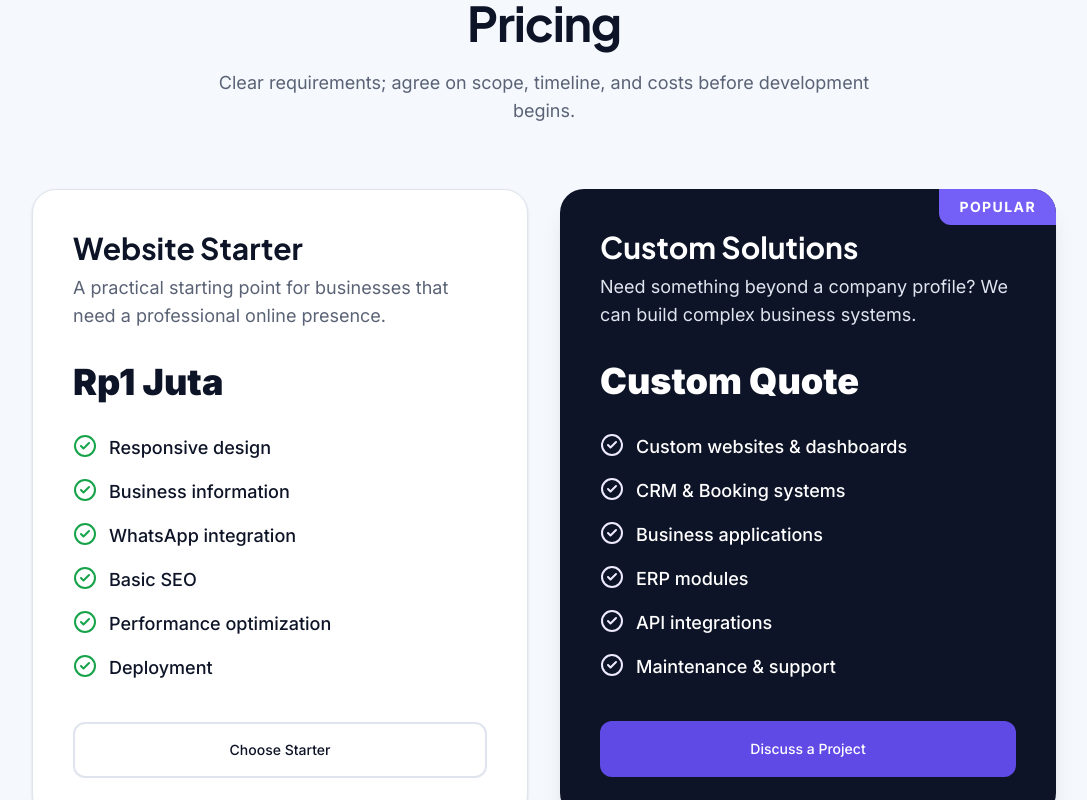
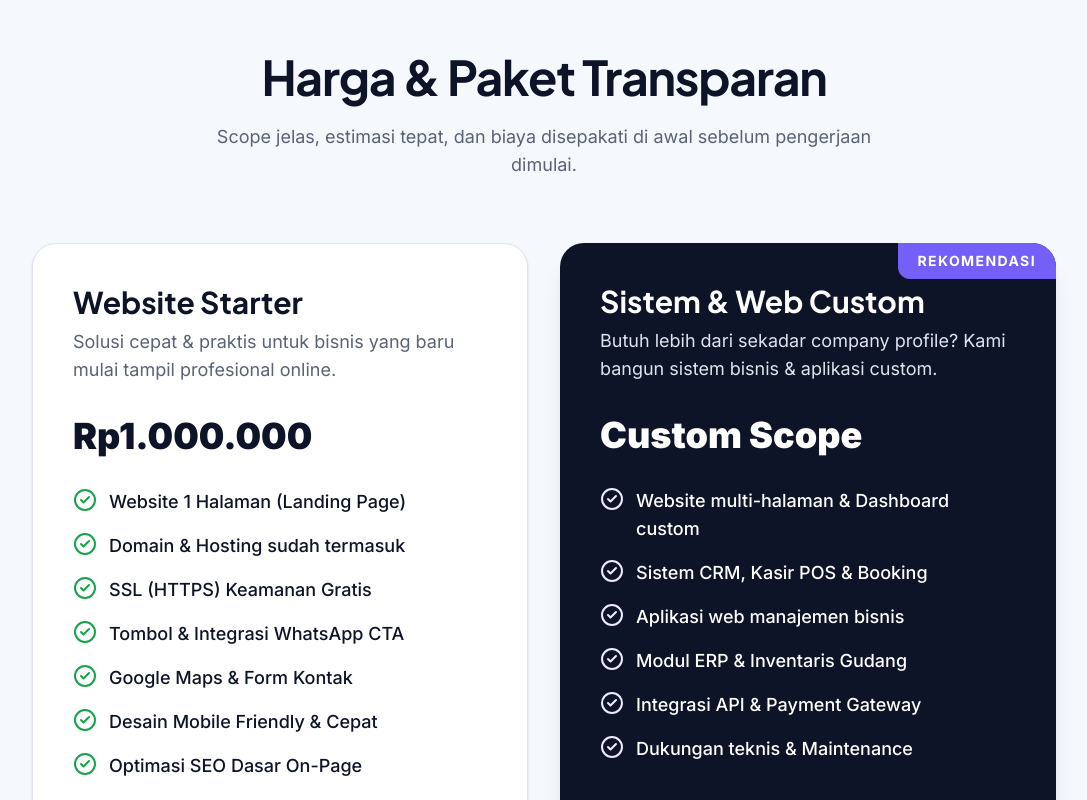
Before and after one commit to fajrifaisal-dev/ruvia-studios, a Next.js app: page / in a window 1280 px wide. Shown: the part 2860-3660 px from the top of the page, without its empty margins (96-1183 px from the left). Built offline with nearby package versions, Linux system fonts and the light colour scheme; no server answers.

Commit message:
Update Starter package pricing to Rp1.000.000 (domain included) and preserve custom system portfolio items

```diff
--- a/app/page.tsx
+++ b/app/page.tsx
@@ -272,25 +272,25 @@ export default function Home() {
         <div className="mx-auto max-w-6xl px-5 sm:px-8">
           <Reveal>
             <div className="text-center mb-16">
-              <h2 className="text-[clamp(2rem,3vw+1rem,3rem)] font-bold leading-tight text-[var(--ink)] mb-4 tracking-tight">Our Approach</h2>
+              <h2 className="text-[clamp(2rem,3vw+1rem,3rem)] font-bold leading-tight text-[var(--ink)] mb-4 tracking-tight">Pendekatan Kami</h2>
               <p className="text-lg text-[var(--ink-muted)] leading-relaxed max-w-2xl mx-auto">
-                From researching business needs to a ready-to-use website or system.
+                Dari riset kebutuhan bisnis hingga website atau sistem digital yang siap pakai.
               </p>
             </div>
           </Reveal>
 
           <div className="grid grid-cols-1 md:grid-cols-2 lg:grid-cols-4 gap-6">
             {[
-              { num: "01", title: "Understand", desc: "Understanding your business needs, audience, and current problems." },
-              { num: "02", title: "Plan", desc: "Defining the right solution, structure, and setting a clear scope." },
-              { num: "03", title: "Build", desc: "Developing the system reliably, responsively, and practically." },
-              { num: "04", title: "Launch", desc: "Deploying it properly with SEO optimization and handing it over." }
+              { num: "01", title: "Pahami (Understand)", desc: "Memahami tujuan bisnis, target audiens, dan tantangan yang ingin Anda selesaikan." },
+              { num: "02", title: "Perencanaan (Plan)", desc: "Menentukan solusi terbaik, alur informasi, dan menetapkan scope kerja yang jelas." },
+              { num: "03", title: "Pengembangan (Build)", desc: "Membangun sistem dengan cepat, responsif, aman, dan berorientasi pada kemudahan pengguna." },
+              { num: "04", title: "Peluncuran (Launch)", desc: "Deploy ke domain resmi, optimasi SEO dasar, dan serah terima penggunaan lengkap." }
             ].map((step, idx) => (
               <Reveal key={step.num} delay={idx * 0.1}>
                 <div className="bg-[var(--surface)] p-8 rounded-2xl border border-[var(--line)] shadow-sm relative overflow-hidden group h-full">
                   <div className="text-6xl font-black text-[var(--bg)] absolute -top-2 -right-4 group-hover:scale-110 group-hover:text-[var(--accent-soft)] transition-all duration-500 z-0">{step.num}</div>
                   <div className="relative z-10">
-                    <div className="text-sm font-bold text-[var(--accent-strong)] mb-2 uppercase tracking-widest">{step.num} Step</div>
+                    <div className="text-sm font-bold text-[var(--accent-strong)] mb-2 uppercase tracking-widest">Tahap {step.num}</div>
                     <h3 className="text-xl font-bold mb-3">{step.title}</h3>
                     <p className="text-[var(--ink-muted)] leading-relaxed">{step.desc}</p>
                   </div>
@@ -306,9 +306,9 @@ export default function Home() {
         <div className="mx-auto max-w-6xl px-5 sm:px-8">
           <Reveal>
             <div className="mb-16 text-center max-w-2xl mx-auto">
-              <h2 className="text-[clamp(2rem,3vw+1rem,3rem)] font-bold leading-tight text-[var(--ink)] mb-4 tracking-tight">Pricing</h2>
+              <h2 className="text-[clamp(2rem,3vw+1rem,3rem)] font-bold leading-tight text-[var(--ink)] mb-4 tracking-tight">Harga & Paket Transparan</h2>
               <p className="text-lg text-[var(--ink-muted)]">
-                Clear requirements; agree on scope, timeline, and costs before development begins.
+                Scope jelas, estimasi tepat, dan biaya disepakati di awal sebelum pengerjaan dimulai.
               </p>
             </div>
           </Reveal>
@@ -318,19 +318,27 @@ export default function Home() {
               <div className="bg-[var(--surface)] rounded-3xl border border-[var(--line)] p-10 shadow-sm flex flex-col h-full hover:border-[var(--ink-muted)] transition-colors">
                 <h3 className="text-3xl font-bold mb-2">Website Starter</h3>
                 <p className="text-[var(--ink-muted)] mb-8 text-lg">
-                  A practical starting point for businesses that need a professional online presence.
+                  Solusi cepat & praktis untuk bisnis yang baru mulai tampil profesional online.
                 </p>
-                <div className="text-4xl font-black text-[var(--ink)] mb-8">Rp1 Juta</div>
+                <div className="text-4xl font-black text-[var(--ink)] mb-8">Rp1.000.000</div>
                 <ul className="space-y-4 mb-10 flex-grow text-lg">
-                  {["Responsive design", "Business information", "WhatsApp integration", "Basic SEO", "Performance optimization", "Deployment"].map((item, i) => (
+                  {[
+                    "Website 1 Halaman (Landing Page)",
+                    "Domain & Hosting sudah termasuk",
+                    "SSL (HTTPS) Keamanan Gratis",
+                    "Tombol & Integrasi WhatsApp CTA",
+                    "Google Maps & Form Kontak",
+                    "Desain Mobile Friendly & Cepat",
+                    "Optimasi SEO Dasar On-Page"
+                  ].map((item, i) => (
                     <li key={i} className="flex items-start gap-3 text-[var(--ink)] font-medium">
                       <CheckCircle2 className="w-6 h-6 text-[var(--success)] shrink-0" />
                       <span>{item}</span>
                     </li>
                   ))}
                 </ul>
-                <a href={getWhatsAppLink("Halo Ruvia Studios, saya tertarik dengan Website Starter untuk bisnis saya.")} target="_blank" rel="noopener noreferrer" className="block w-full">
-                  <Button variant="secondary" className="w-full h-14 text-lg border-2 border-[var(--line)]">Choose Starter</Button>
+                <a href={getWhatsAppLink("Halo Ruvia Studios, saya tertarik dengan Website Starter Rp1.000.000 untuk bisnis saya.")} target="_blank" rel="noopener noreferrer" className="block w-full">
+                  <Button variant="secondary" className="w-full h-14 text-lg border-2 border-[var(--line)]">Pilih Paket Starter</Button>
                 </a>
               </div>
             </Reveal>
@@ -338,23 +346,30 @@ export default function Home() {
             <Reveal delay={0.2}>
               <div className="bg-[var(--ink)] text-white rounded-3xl p-10 shadow-xl flex flex-col relative overflow-hidden h-full">
                 <div className="absolute top-0 right-0 bg-[var(--accent)] text-white text-sm font-bold uppercase tracking-widest px-5 py-2 rounded-bl-xl">
-                  Popular
+                  Rekomendasi
                 </div>
-                <h3 className="text-3xl font-bold mb-2">Custom Solutions</h3>
+                <h3 className="text-3xl font-bold mb-2">Sistem & Web Custom</h3>
                 <p className="text-[var(--line)] mb-8 text-lg">
-                  Need something beyond a company profile? We can build complex business systems.
+                  Butuh lebih dari sekadar company profile? Kami bangun sistem bisnis & aplikasi custom.
                 </p>
-                <div className="text-4xl font-black text-white mb-8">Custom Quote</div>
+                <div className="text-4xl font-black text-white mb-8">Custom Scope</div>
                 <ul className="space-y-4 mb-10 flex-grow text-lg">
-                  {["Custom websites & dashboards", "CRM & Booking systems", "Business applications", "ERP modules", "API integrations", "Maintenance & support"].map((item, i) => (
+                  {[
+                    "Website multi-halaman & Dashboard custom",
+                    "Sistem CRM, Kasir POS & Booking",
+                    "Aplikasi web manajemen bisnis",
+                    "Modul ERP & Inventaris Gudang",
+                    "Integrasi API & Payment Gateway",
+                    "Dukungan teknis & Maintenance"
+                  ].map((item, i) => (
                     <li key={i} className="flex items-start gap-3 text-white font-medium">
                       <CheckCircle2 className="w-6 h-6 text-[var(--accent-soft)] shrink-0" />
                       <span>{item}</span>
                     </li>
                   ))}
                 </ul>
-                <a href={getWhatsAppLink()} target="_blank" rel="noopener noreferrer" className="block w-full">
-                  <Button className="w-full h-14 text-lg bg-[var(--accent-strong)] hover:bg-[var(--accent-hover)] text-white border-0">Discuss a Project</Button>
+                <a href={getWhatsAppLink("Halo Ruvia Studios, saya ingin berkonsultasi mengenai pembuatan sistem / web custom untuk bisnis saya.")} target="_blank" rel="noopener noreferrer" className="block w-full">
+                  <Button className="w-full h-14 text-lg bg-[var(--accent-strong)] hover:bg-[var(--accent-hover)] text-white border-0">Diskusi Proyek Custom</Button>
                 </a>
               </div>
             </Reveal>
```
